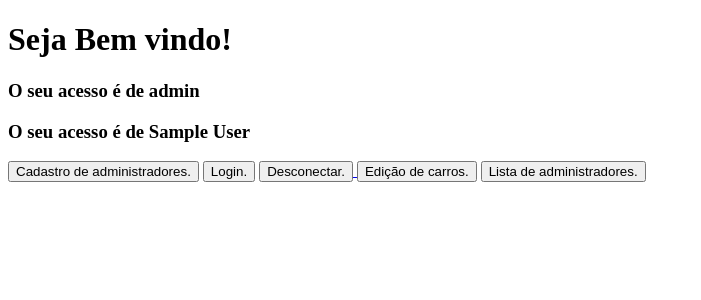
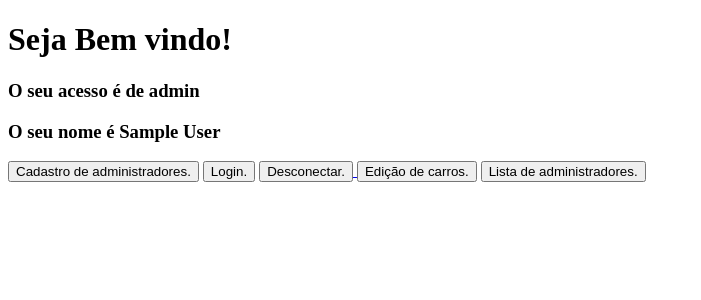
Before and after one commit to Nicolasnogdias/Sistema_concessionaria, a PHP site: page /home.php in a window 1280 px wide. Shown: the top 300 px of the page, without its empty margins (0-701 px from the left). Run offline with PHP 8.4, Linux system fonts and the light colour scheme; the visitor is signed in with stand-in values (Sample User, id 1).

Commit message:
Update home.php

```diff
--- a/home.php
+++ b/home.php
@@ -16,7 +16,7 @@ require 'conexao_socars.php';
     <h1> Seja Bem vindo! </h1>
     <?php if(isset($_SESSION['acesso']) && $_SESSION['acesso'] == 'admin'): ?>
         <h3> O seu acesso é de <?php echo htmlspecialchars($_SESSION['acesso'])?></h3>
-        <h3> O seu acesso é de <?php echo htmlspecialchars($_SESSION['nome'])?></h3>
+        <h3> O seu nome é <?php echo htmlspecialchars($_SESSION['nome'])?></h3>
         <a href="registro_admin.php"> <button> Cadastro de administradores. </button></a>
         <a href="login.php"> <button> Login. </button></a>
         <a href="logout.php"><button> Desconectar. </button> </a>
@@ -24,7 +24,7 @@ require 'conexao_socars.php';
         <a href="lista_admin.php"><button> Lista de administradores. </button></a>
     <?php elseif(isset($_SESSION['acesso']) && $_SESSION['acesso'] == 'cliente'): ?>
         <h3> O seu acesso é de <?php echo htmlspecialchars($_SESSION['acesso'])?></h3>
-        <h3> O seu acesso é de <?php echo htmlspecialchars($_SESSION['nome'])?></h3>
+        <h3> O seu nome é <?php echo htmlspecialchars($_SESSION['nome'])?></h3>
          <a href="carros.php"><button>Carros.</button></a>
          <a href="logout.php"><button> Desconectar. </button> </a>
     <?php else: ?>
```
